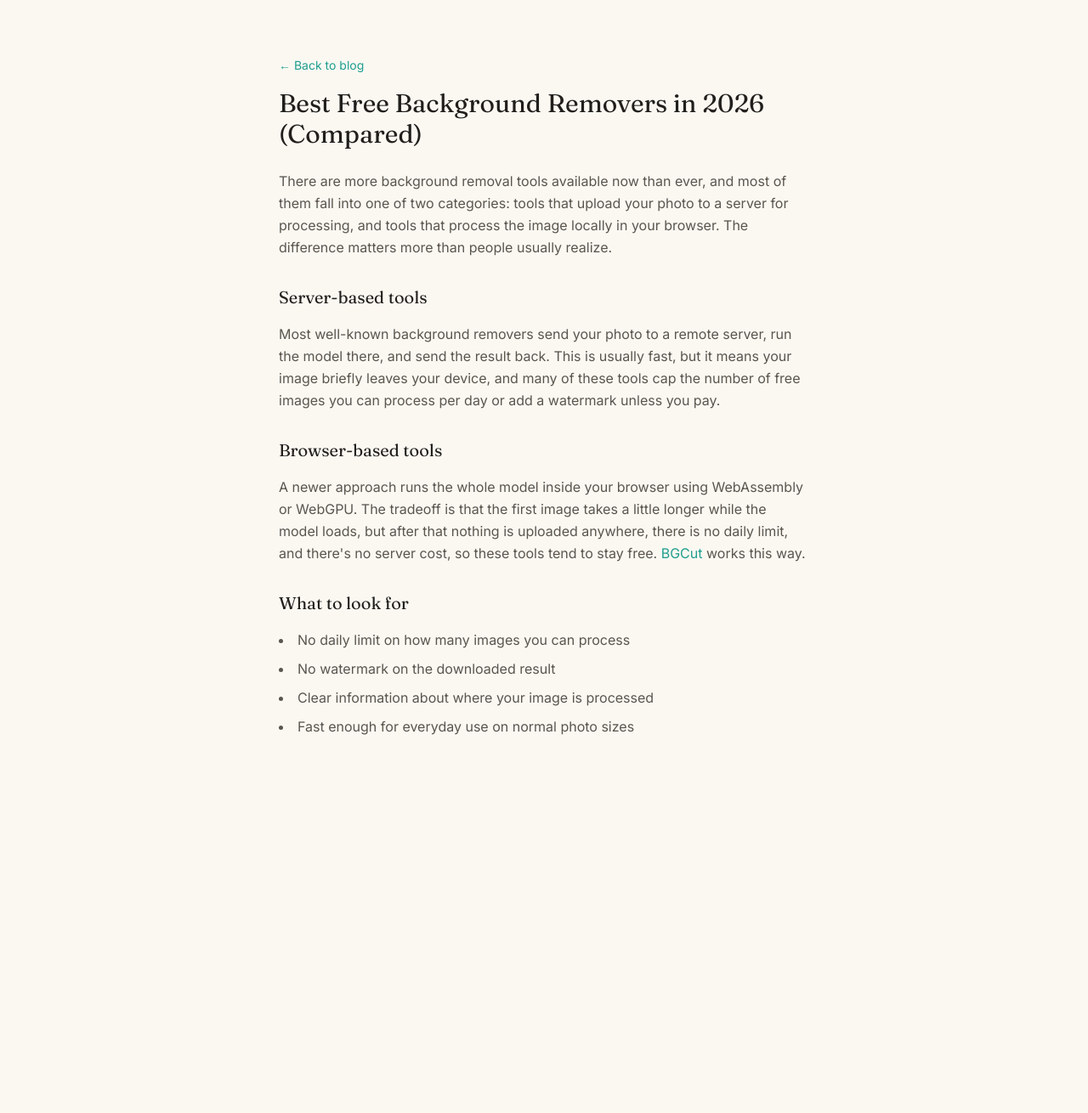
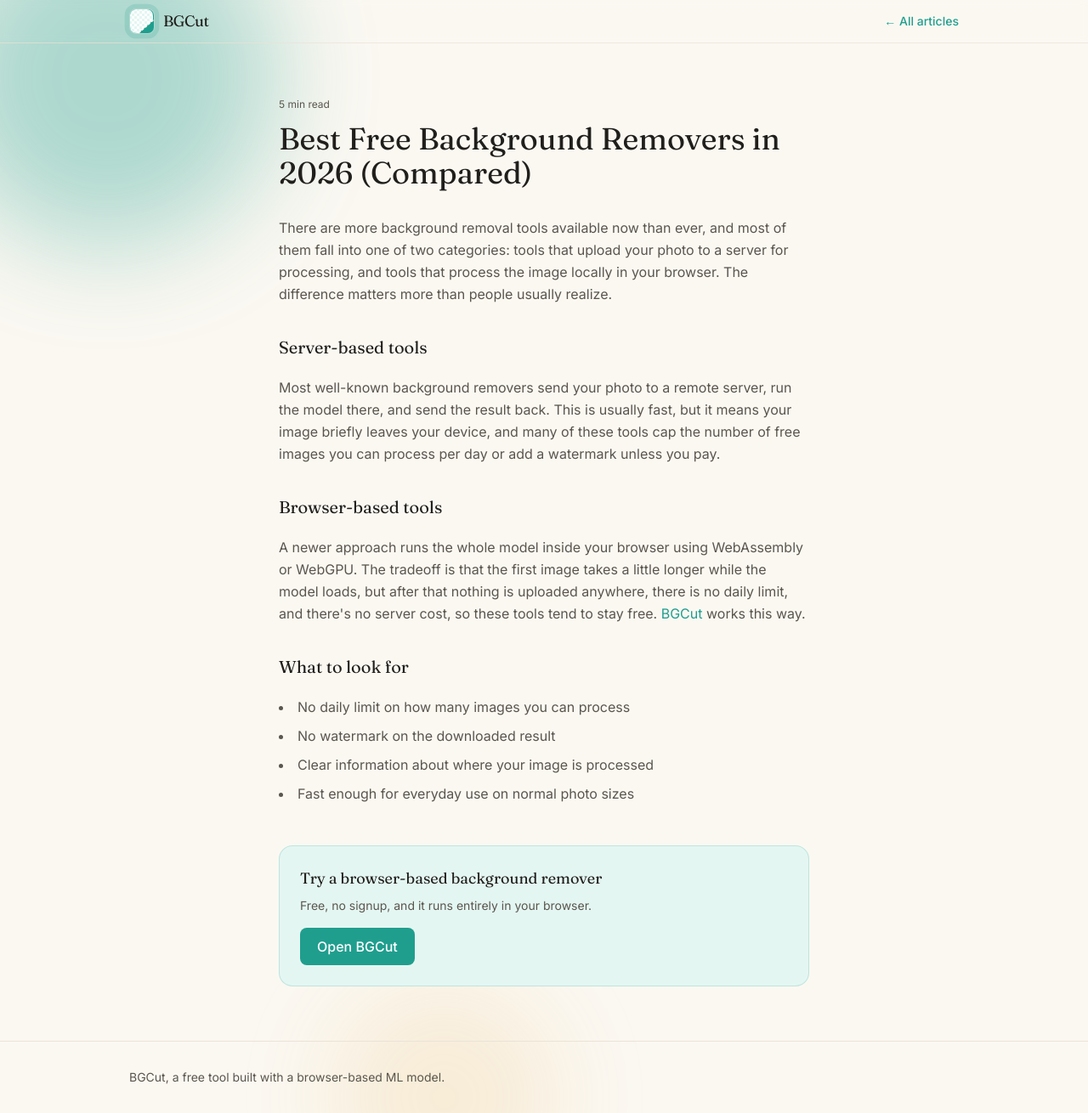
Before and after one commit to Aqib1012/bg-remover, a Next.js app: page /blog/best-free-background-removers-2026 in a window 1280 px wide. Shown: the whole page at 85% size. Before the commit the page ends 932 px from the top, so only its background shows below. Built offline with nearby package versions, Linux system fonts and the light colour scheme.

Commit message:
Refactor page layout and add header/footer components

```diff
--- a/app/blog/best-free-background-removers-2026/page.tsx
+++ b/app/blog/best-free-background-removers-2026/page.tsx
@@ -1,5 +1,6 @@
 import Link from "next/link";
 import type { Metadata } from "next";
+import Logo from "../../Logo";
 
 export const metadata: Metadata = {
   title: "Best Free Background Removers in 2026 (Compared) | BGCut",
@@ -9,41 +10,65 @@
 
 export default function Post() {
   return (
-    <main className="min-h-screen bg-cream">
+    <main className="min-h-screen relative">
+      <div className="blob-field">
+        <div className="blob blob-1" />
+        <div className="blob blob-3" />
+      </div>
+
+      <div className="relative z-10">
+        <header className="border-b border-border/70 backdrop-blur-sm">
+          <div className="max-w-5xl mx-auto px-6 py-2.5 flex items-center justify-between">
+            <Link href="/" className="flex items-center gap-2.5">
+              <div className="pulse-ring rounded-lg">
+                <Logo />
+              </div>
+              <span className="font-display text-lg tracking-tight text-ink">
+                BGCut
+              </span>
+            </Link>
+            <Link
+              href="/blog"
+              className="text-sm font-medium text-teal hover:underline"
+            >
+              ← All articles
+            </Link>
+          </div>
+        </header>
+
         <article className="max-w-2xl mx-auto px-6 py-16">
-        <Link href="/blog" className="text-sm text-teal hover:underline">
-          ← Back to blog
-        </Link>
-        <h1 className="font-display text-3xl mt-4 mb-6 text-ink">
+          <p className="text-xs text-inkSoft mb-3">5 min read</p>
+          <h1 className="font-display text-3xl sm:text-4xl leading-tight mb-8 text-ink">
             Best Free Background Removers in 2026 (Compared)
           </h1>
-        <div className="space-y-4 text-inkSoft leading-relaxed">
+          <div className="space-y-5 text-inkSoft leading-relaxed">
             <p>
               There are more background removal tools available now than
               ever, and most of them fall into one of two categories: tools
               that upload your photo to a server for processing, and tools
-            that process the image locally in your browser. The difference
-            matters more than people usually realize.
+              that process the image locally in your browser. The
+              difference matters more than people usually realize.
             </p>
             <h2 className="font-display text-xl text-ink pt-4">
               Server-based tools
             </h2>
             <p>
-            Most well-known background removers send your photo to a remote
-            server, run the model there, and send the result back. This is
-            usually fast, but it means your image briefly leaves your
-            device, and many of these tools cap the number of free images
-            you can process per day or add a watermark unless you pay.
+              Most well-known background removers send your photo to a
+              remote server, run the model there, and send the result back.
+              This is usually fast, but it means your image briefly leaves
+              your device, and many of these tools cap the number of free
+              images you can process per day or add a watermark unless you
+              pay.
             </p>
             <h2 className="font-display text-xl text-ink pt-4">
               Browser-based tools
             </h2>
             <p>
-            A newer approach runs the whole model inside your browser using
-            WebAssembly or WebGPU. The tradeoff is that the first image
-            takes a little longer while the model loads, but after that
-            nothing is uploaded anywhere, there is no daily limit, and
-            there's no server cost, so these tools tend to stay free.{" "}
+              A newer approach runs the whole model inside your browser
+              using WebAssembly or WebGPU. The tradeoff is that the first
+              image takes a little longer while the model loads, but after
+              that nothing is uploaded anywhere, there is no daily limit,
+              and there's no server cost, so these tools tend to stay free.{" "}
               <Link href="/" className="text-teal hover:underline">
                 BGCut
               </Link>{" "}
@@ -59,7 +84,29 @@
               <li>Fast enough for everyday use on normal photo sizes</li>
             </ul>
           </div>
+
+          <div className="mt-12 p-6 rounded-2xl bg-tealSoft border border-teal/20">
+            <p className="font-display text-lg text-ink mb-2">
+              Try a browser-based background remover
+            </p>
+            <p className="text-inkSoft text-sm mb-4">
+              Free, no signup, and it runs entirely in your browser.
+            </p>
+            <Link
+              href="/"
+              className="inline-block px-5 py-2.5 rounded-lg bg-teal text-white font-medium hover:bg-tealDeep transition-colors"
+            >
+              Open BGCut
+            </Link>
+          </div>
         </article>
+
+        <footer className="border-t border-border py-8">
+          <div className="max-w-5xl mx-auto px-6 text-sm text-inkSoft">
+            BGCut, a free tool built with a browser-based ML model.
+          </div>
+        </footer>
+      </div>
     </main>
   );
 }
```
Lines whose indentation alone changed are shown as unchanged.
